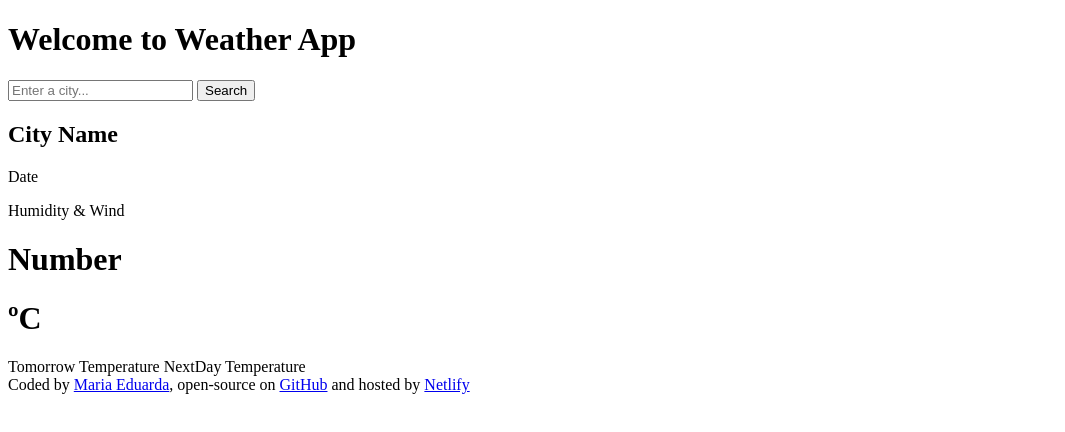
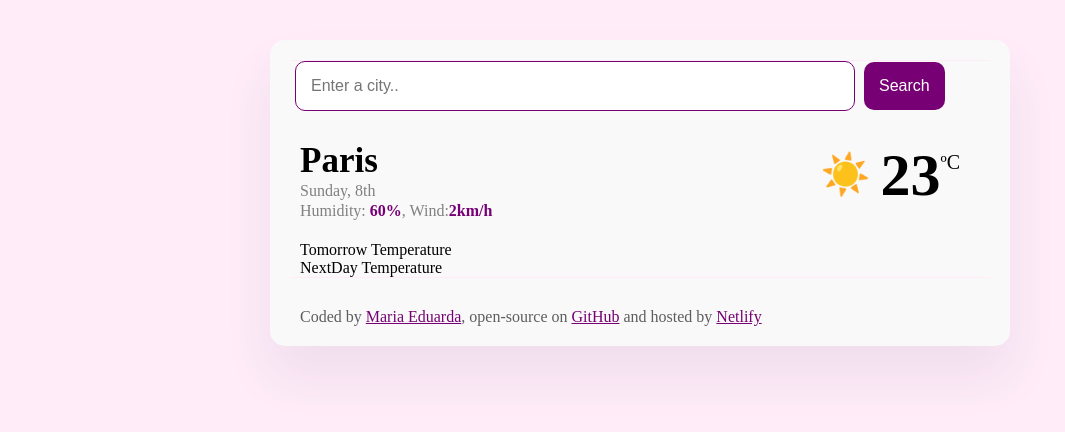
Before and after one commit to mediasnunes/week-7, a plain HTML site: page index.html in a window 1280 px wide. Shown: the whole page, without its empty margins (0-1065 px from the left). Drawn offline with nearby package versions, Linux system fonts and the light colour scheme; a web font is replaced by a local one.

Commit message:
Add CSS Features

```diff
--- a/index.html
+++ b/index.html
@@ -4,37 +4,56 @@
     <meta charset="UTF-8">
     <meta name="viewport" content="width=device-width, initial-scale=1.0">
     <title>Weather</title>
+    <link rel="preconnect" href="https://fonts.googleapis.com" />
+    <link rel="preconnect" href="https://fonts.gstatic.com" crossorigin />
+    <link
+      href="https://fonts.googleapis.com/css2?family=Petit+Formal+Script&family=Roboto:ital,wght@0,100;0,300;0,400;0,500;0,700;0,900;1,100;1,300;1,400;1,500;1,700;1,900&display=swap"
+      rel="stylesheet"
+    />
+    <script src="https://unpkg.com/axios@1.6.7/dist/axios.min.js"></script>
+    <link rel="stylesheet" href="./src/index.css">
 </head>
 <body>
+    <div class="weather-app">
     <header>
-    <h1> Welcome to Weather App</h1>
-    <form>
-        <input type="search"  id="searchbar" placeholder="Enter a city..."required />
-        <input type="submit"  value="Search" id="search-button"/>
-    </form>
+    <form id="city-form">
+          <input
+            class="search-entry"
+            type="search"
+            id="city-input"
+            placeholder="Enter a city.."
+            required
+          />
+          <input class="search-button" type="submit" value="Search" />
+        </form>
     </header>
+
     <main>
     <div class="current-weather">
         <div class="current-city">
-        <h2 class="city"> City Name </h2>
-        <p class="date">Date</p>
-        <p class="others">Humidity & Wind</p>
+        <h1 class="city"> Paris </h1>
+        <span class="city-details">
+        <p><span class="date"> Sunday, 8th </span>
+            <br/>
+        <span class="others">Humidity: <strong>60%</strong>, Wind:<strong>2km/h</strong></span></p>
+        </span>
         </div>
         <div class="current-temperature">
-            <h1 class="current-temperature"> Number</h1> <span><h1>ºC</h1> </span>
+                <div class="emoji">☀️</div>
+                <div class="temperature-value"> 23 </div>
+                <div class="unit">ºC</div>
+        </div>
         </div>
         <div class="forecast">
-            <span class="Tomorrow">Tomorrow Temperature</span>
-            <span class="NextDay"> NextDay Temperature</span>
+            <div class="Tomorrow">Tomorrow Temperature</div>
+            <div class="NextDay"> NextDay Temperature</div>
         </div>
-        </main>
-
-
-    </div>
+ </main>
     <footer>
         Coded by <a href="https://github.com/mediasnunes"> Maria Eduarda</a>,
         open-source on <a href="https://github.com/mediasnunes/week-7"> GitHub</a>
         and hosted by <a href="https://projectweek7.netlify.app/"> Netlify</a>
     </footer>
+    </div>
 </body>
 </html>
--- /dev/null
+++ b/src/index.css
@@ -0,0 +1,106 @@
+
+body{
+    background-color: #ffecf8}
+
+    header{
+        border-top: 1px solid #ffecf8;
+        padding: 0px 0px 30px;
+    }
+
+    .weather-app{
+        align-items: center;
+        background-color: #F9F9F9;
+        border-radius: 15px;
+        box-shadow: 0px 30px 50px rgb(65, 50, 100, 0.08);
+        margin: 40px auto;
+        max-width: 700px;
+        padding: 20px;
+    }
+
+.search-button,
+.search-entry {
+  border-radius: 10px;
+  font-size: 16px;
+  margin-left: 5px;
+  padding: 15px;
+}
+
+.search-button {
+     border: none;
+     background-color: #760074;
+     color: white;
+}
+
+.search-entry {
+  background-color: #ffffff;
+  border: 1px solid #760074;
+  width: 80%;
+}
+
+main{
+    padding: 0px 0px 0px ;
+}
+
+.current-weather{
+    display: flex;
+    justify-content: space-between;
+    padding: 0px 10px 20px;
+}
+
+.city{
+    margin: 0;
+    font-weight: 600;
+    font-size: 35px;
+    line-height: 40px;
+}
+
+.city-details{
+    color: gray;
+    line-height: 20px;
+    margin: 0;
+}
+
+.city-details p{
+    margin: 0;
+}
+
+.city-details strong{
+    color: #760074;
+}
+
+.current-temperature {
+    display: flex;
+}
+
+.emoji{
+    font-size: 40px;
+    margin-right: 10px;
+    margin-top: 10px;
+}
+
+.temperature-value{
+    font-size: 60px;
+    font-weight: bold;
+    margin: 0;
+}
+
+.unit{
+    font-size: 20px;
+    margin-right: 20px;
+    margin-top: 10px;
+}
+
+.forecast{
+    padding: 0px 10px 0px;
+}
+
+
+footer {
+    border-top: 1px solid #ffecf8;
+    padding: 30px 10px 0px;
+  color: rgb(93, 93, 93);
+}
+
+a {
+  color: #760074;
+}
```
